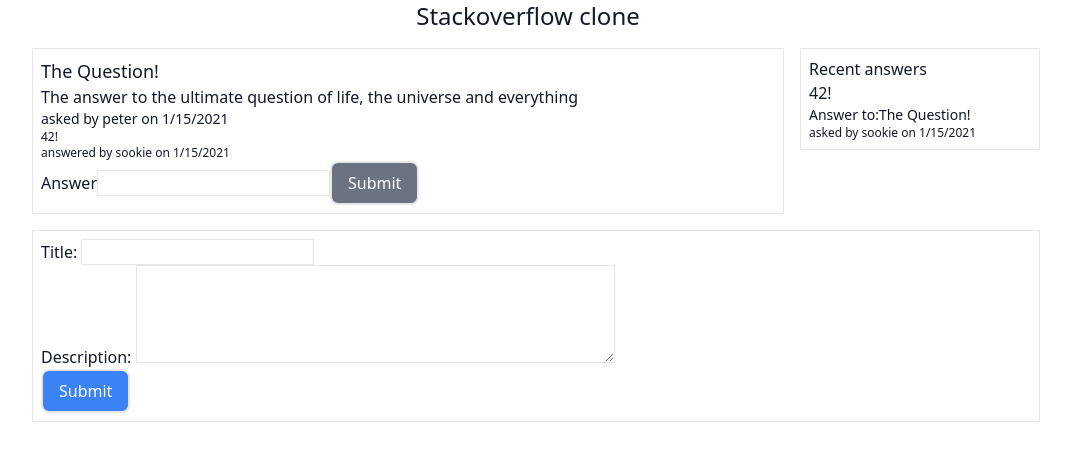
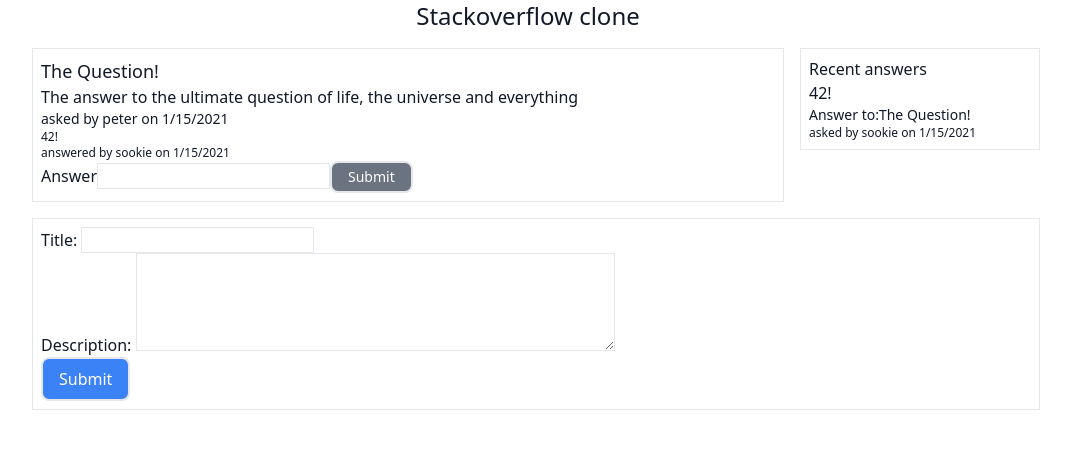
Before and after one commit to phollome/stackoverflow-clone, a React (Create React App) app: page / in a window 1280 px wide. Shown: the top 460 px of the page, without its empty margins (112-1183 px from the left). Built offline with nearby package versions, Linux system fonts and the light colour scheme; data requests are answered from the project's data file.

Commit message:
Resize buttons

```diff
--- a/src/components/AnswerForm.js
+++ b/src/components/AnswerForm.js
@@ -24,7 +24,7 @@
       <button
         type="submit"
         data-testid="answer-submit-button"
-        className="py-2 px-4 border-2 rounded-lg bg-gray-500 text-white"
+        className="py-1 px-4 border-2 rounded-lg bg-gray-500 text-white text-sm"
         onClick={handleSubmit}
       >
         Submit
```
